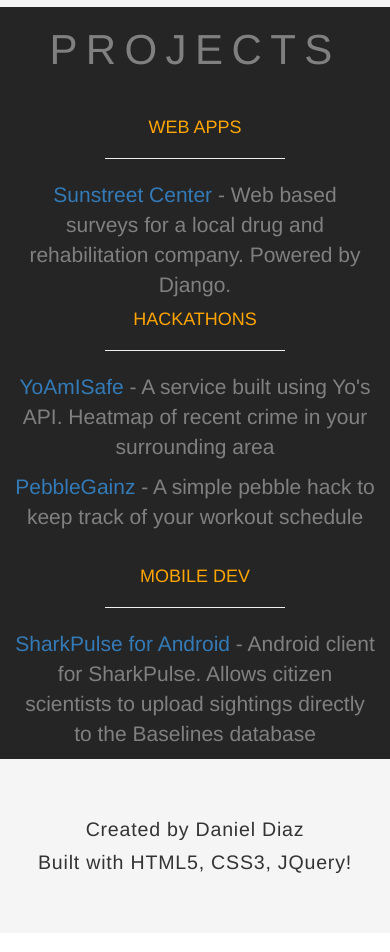
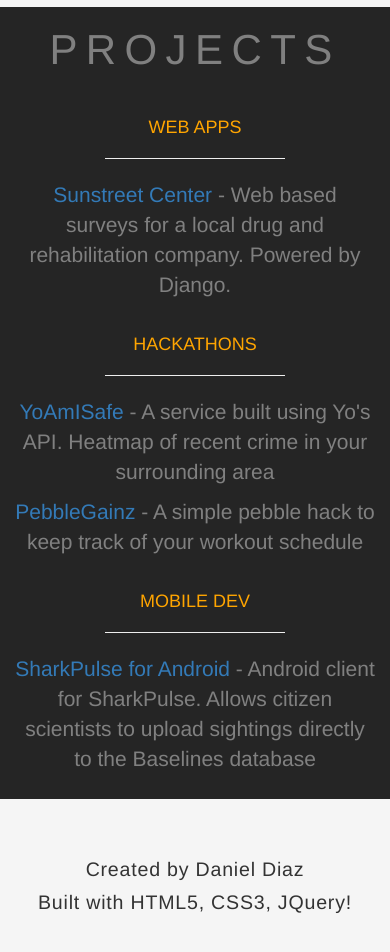
Before and after one commit to dcarrot2/dcarrot2.github.io, a plain HTML site: page index.html in a window 390 px wide. Shown: the part 2758-3710 px from the top of the page. Drawn offline with nearby package versions, Linux system fonts and the light colour scheme.

Commit message:
Add padding

```diff
--- a/css/styles.css
+++ b/css/styles.css
@@ -221,6 +221,12 @@
 #hacks{
   padding-bottom: 15px;
 }
+#webapps{
+  padding-bottom: 15px;
+}
+#mobiledev{
+  padding-bottom: 15px;
+}
 
 #webapps h4{
   color: orange;
```
